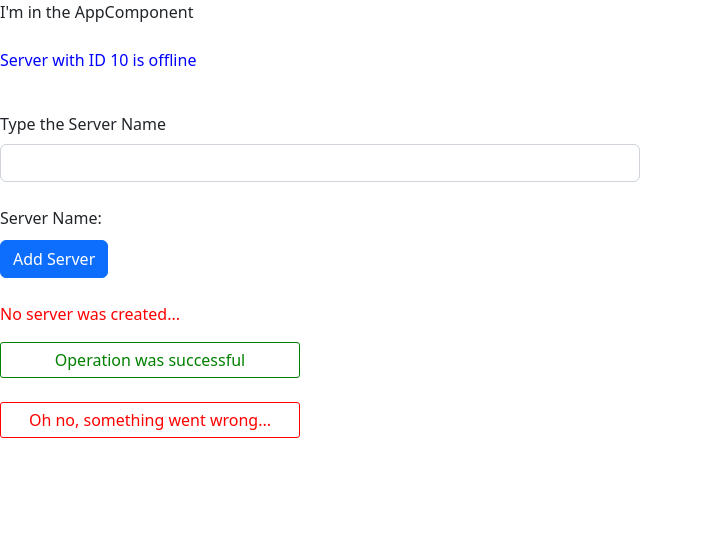
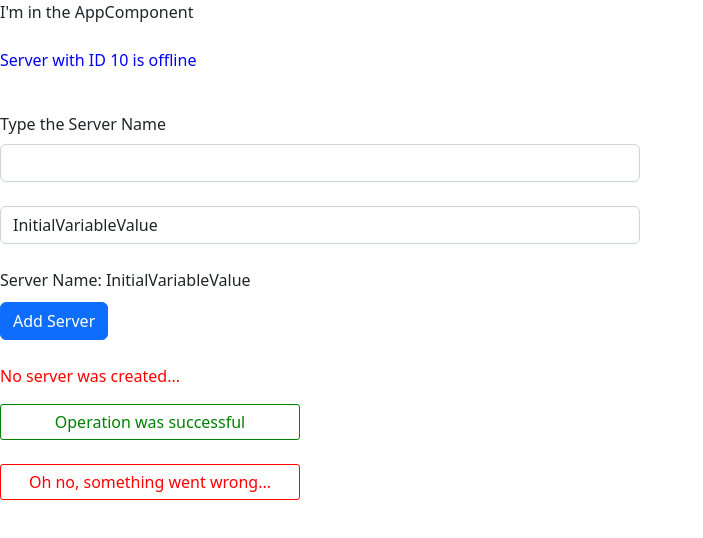
Before and after one commit to sylvio-cavalcanti/angular, an Angular app: page / in a window 1280 px wide. Shown: the top 538 px of the page, without its empty margins (0-703 px from the left). Built offline with nearby package versions, Linux system fonts and the light colour scheme.

Commit message:
One way binding and two way binding with ngModel

```diff
--- a/src/app/app.module.ts
+++ b/src/app/app.module.ts
@@ -1,5 +1,6 @@
 import { NgModule } from '@angular/core';
 import { BrowserModule } from '@angular/platform-browser';
+import { FormsModule } from '@angular/forms';
 
 import { AppComponent } from './app.component';
 import { ServerComponent } from './server/server.component';
@@ -17,6 +18,7 @@ import { SuccessAlertComponent } from './success-alert/success-alert.component';
   ],
   imports: [
     BrowserModule,
+    FormsModule
   ],
   providers: [],
   bootstrap: [AppComponent]
--- a/src/app/servers/servers.component.html
+++ b/src/app/servers/servers.component.html
@@ -1,5 +1,14 @@
 <label for="server-name"> Type the Server Name</label>
+<!-- One-Way-Binding  -->
 <input id="server-name" type="text" (input)="onUpdateServerName($event)" class="form-control mb-4 mt-2 w-50">
+<!-- Two-Way-Binding -->
+<input
+    id="server-name"
+    type="text"
+    class="form-control mb-4 mt-2 w-50"
+    [(ngModel)]="serverName"
+>
+
 <span style="display: block; margin-bottom: 10px;">Server Name: {{ serverName }}</span>
 
 <button (click)="onCreateServer()" [disabled]="!allowNewServer" class="btn btn-primary mb-4">Add Server</button>
--- a/src/app/servers/servers.component.ts
+++ b/src/app/servers/servers.component.ts
@@ -8,7 +8,7 @@ import { Component } from '@angular/core';
 export class ServersComponent {
   allowNewServer = false;
   serverCreationStatus = 'No server was created...';
-  serverName = '';
+  serverName = 'InitialVariableValue';
 
   constructor() {
     setTimeout(() => {
```
